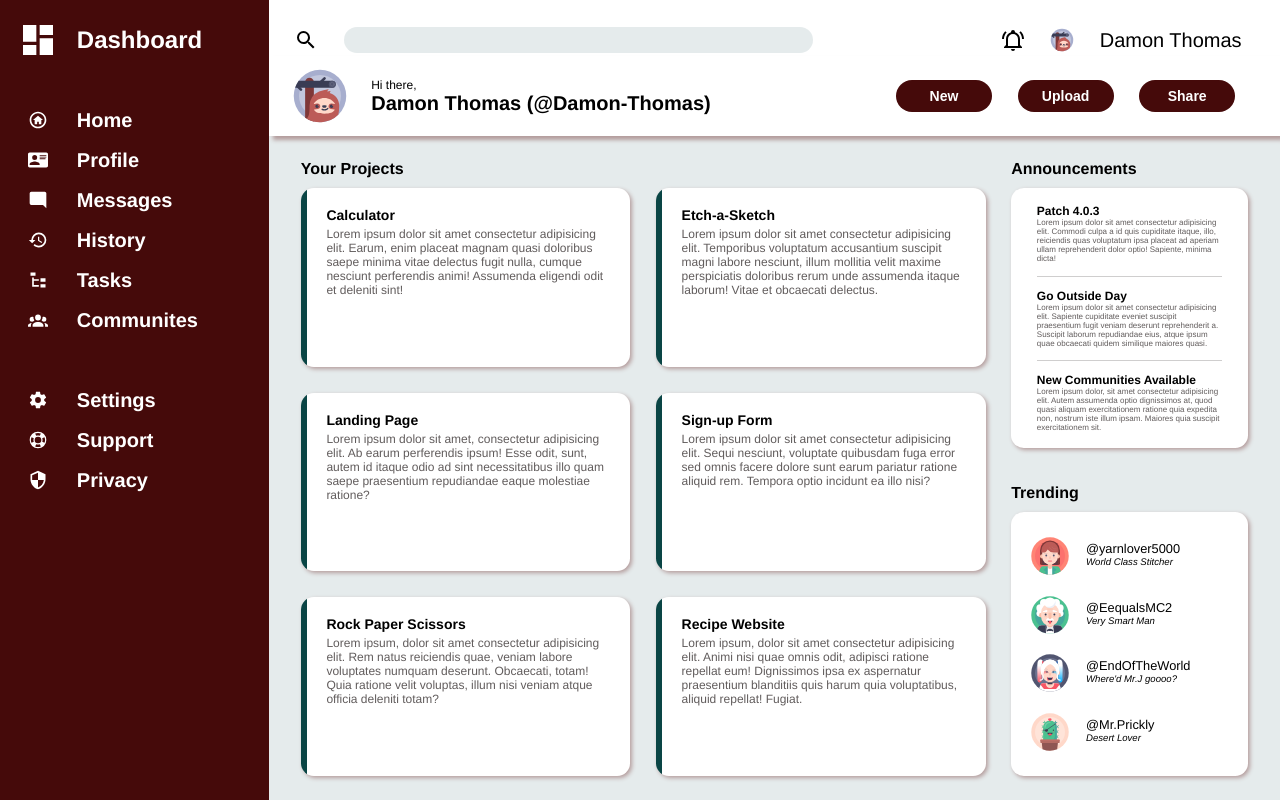
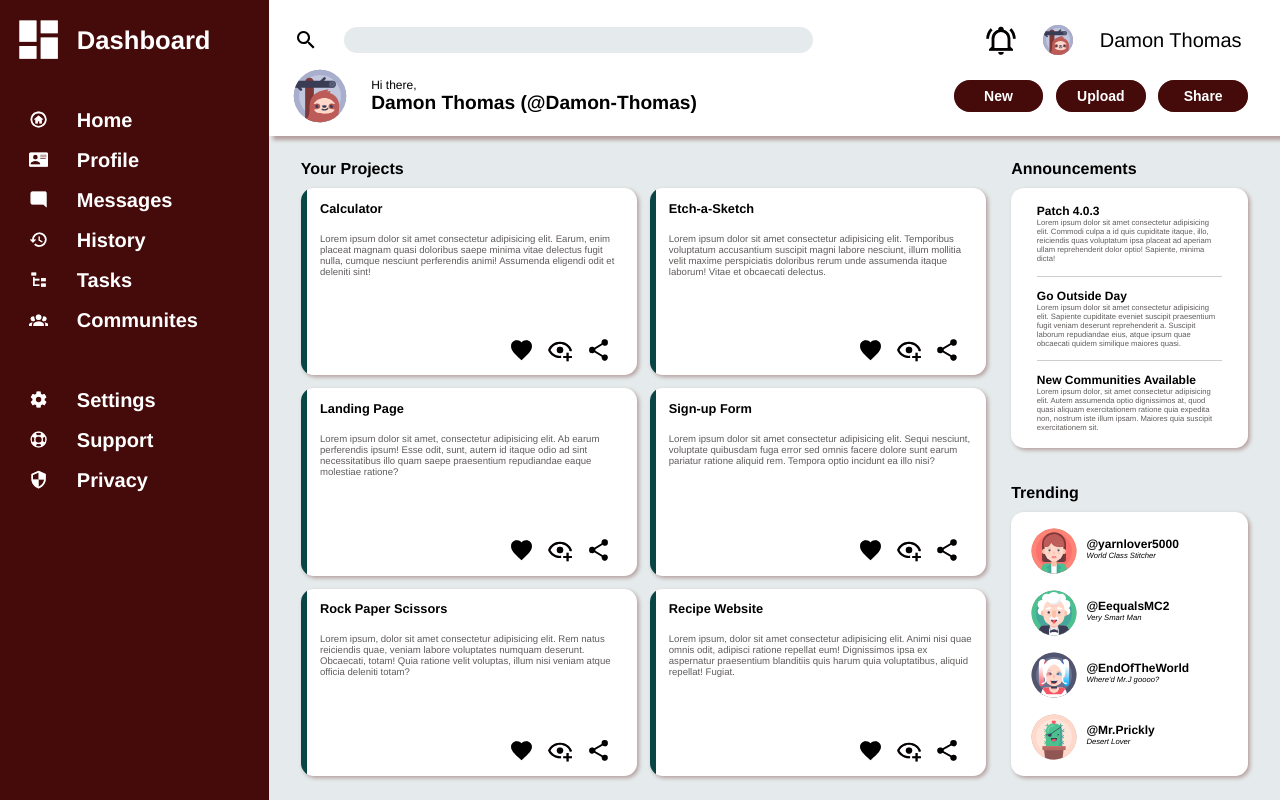
Before and after one commit to Damon-Thomas/Admin-Dashboard, a plain HTML site: page index.html in a window 1280 px wide. Drawn offline with Linux system fonts and the light colour scheme.

Commit message:
add card icons, more styling

```diff
--- a/index.html
+++ b/index.html
@@ -4,7 +4,7 @@
     <meta charset="UTF-8">
     <meta name="viewport" content="width=device-width, initial-scale=1.0">
     <link rel="stylesheet" href="styles.css"/>
-    <title>Document</title>
+    <title>Admin Dashboard</title>
 </head>
 <body>
     <div class="container">
@@ -87,22 +87,64 @@
                 <div class="card" id="card1">
                     <div class="accent"></div><div class="c-content">
                         <h3>Calculator</h3><p>Lorem ipsum dolor sit amet consectetur adipisicing elit. Earum, enim placeat magnam quasi doloribus saepe minima vitae delectus fugit nulla, cumque nesciunt perferendis animi! Assumenda eligendi odit et deleniti sint!</p>
-                    </div></div>
+                        <div></div>
+                        <div class="icons">
+                            <img src="images/share-variant.svg">
+                            <img src="images/eye-plus-outline.svg">
+                            <img src="images/heart.svg">
+                        </div>
+                    </div>
+                </div>
                 <div class="card" id="card2"><div class="accent"></div><div class="c-content">
                     <h3>Etch-a-Sketch</h3><p>Lorem ipsum dolor sit amet consectetur adipisicing elit. Temporibus voluptatum accusantium suscipit magni labore nesciunt, illum mollitia velit maxime perspiciatis doloribus rerum unde assumenda itaque laborum! Vitae et obcaecati delectus.</p>
-                </div></div>
+                    <div></div>
+                        <div class="icons">
+                            <img src="images/share-variant.svg">
+                            <img src="images/eye-plus-outline.svg">
+                            <img src="images/heart.svg">
+                        </div>
+                    </div>
+                </div>
                 <div class="card" id="card3"><div class="accent"></div><div class="c-content">
                     <h3>Landing Page</h3><p>Lorem ipsum dolor sit amet, consectetur adipisicing elit. Ab earum perferendis ipsum! Esse odit, sunt, autem id itaque odio ad sint necessitatibus illo quam saepe praesentium repudiandae eaque molestiae ratione?</p>
-                </div></div>
+                    <div></div>
+                        <div class="icons">
+                            <img src="images/share-variant.svg">
+                            <img src="images/eye-plus-outline.svg">
+                            <img src="images/heart.svg">
+                        </div>
+                    </div>
+                </div>
                 <div class="card" id="card4"><div class="accent"></div><div class="c-content">
                     <h3>Sign-up Form</h3><p>Lorem ipsum dolor sit amet consectetur adipisicing elit. Sequi nesciunt, voluptate quibusdam fuga error sed omnis facere dolore sunt earum pariatur ratione aliquid rem. Tempora optio incidunt ea illo nisi?</p>
-                </div></div>
+                    <div></div>
+                    <div class="icons">
+                        <img src="images/share-variant.svg">
+                        <img src="images/eye-plus-outline.svg">
+                        <img src="images/heart.svg">
+                    </div>
+                </div>
+            </div>
                 <div class="card" id="card5"><div class="accent"></div><div class="c-content">
                     <h3>Rock Paper Scissors</h3><p>Lorem ipsum, dolor sit amet consectetur adipisicing elit. Rem natus reiciendis quae, veniam labore voluptates numquam deserunt. Obcaecati, totam! Quia ratione velit voluptas, illum nisi veniam atque officia deleniti totam?</p>
-                </div></div>
+                    <div></div>
+                    <div class="icons">
+                        <img src="images/share-variant.svg">
+                        <img src="images/eye-plus-outline.svg">
+                        <img src="images/heart.svg">
+                    </div>
+                </div>
+            </div>
                 <div class="card" id="card6"><div class="accent"></div><div class="c-content">
                     <h3>Recipe Website</h3><p>Lorem ipsum, dolor sit amet consectetur adipisicing elit. Animi nisi quae omnis odit, adipisci ratione repellat eum! Dignissimos ipsa ex aspernatur praesentium blanditiis quis harum quia voluptatibus, aliquid repellat! Fugiat.</p>
-                </div></div>
+                    <div></div>
+                    <div class="icons">
+                        <img src="images/share-variant.svg">
+                        <img src="images/eye-plus-outline.svg">
+                        <img src="images/heart.svg">
+                    </div>
+                </div>
+            </div>
             </div>
             <div class="announcement-content">
                 <div class="announcement" id="a1"><h4>Patch 4.0.3</h4><p>Lorem ipsum dolor sit amet consectetur adipisicing elit. Commodi culpa a id quis cupiditate itaque, illo, reiciendis quas voluptatum ipsa placeat ad aperiam ullam reprehenderit dolor optio! Sapiente, minima dicta!</p></div>
--- a/styles.css
+++ b/styles.css
@@ -23,7 +23,6 @@ time, mark, audio, video {
 }
 
 :root {
-    /* --main-colour: rgb(21, 164, 230); */
     --main-colour: #450a0a;
     --white-colour: white;
     --tertiary-colour: rgba(222, 230, 231, 0.781);
@@ -31,7 +30,7 @@ time, mark, audio, video {
     --shadow-color: #b49d9d;
     --p-colour: #615c5c;
     --p-rgb-colour: 97, 92, 92
-    /* rgba(236, 160, 17, 0.822) */
+
 }
 
 .container {
@@ -86,9 +85,10 @@ time, mark, audio, video {
     align-items: center;
 }
 .header-nav > svg {
-    height: 3vh;
-    width: 3vh;
+    height: 2.5vw;
+    width: 2.5vw;
     color: #000;
+    z-index: 2;
 }
 
 #avatar-head {
@@ -117,20 +117,21 @@ time, mark, audio, video {
 }
 
 .side-bar-nav > svg {
-    height: 2.5vh;
-    width: 2.5vh;
+    height: 1.5vw;
+    width: 1.5vw;
     fill: var(--white-colour);
     justify-self: center;
 }
 
 #dashboard > svg {
-    height: 5vh;
-    width: 5vh;
+    height: 4vw;
+    width: 4vw;
 }
 
 #dashboard {
-    font-size: 3vh;
+    font-size: 2vw;
     font-weight: 900;
+    align-self: center;
 
 }
 
@@ -155,19 +156,21 @@ time, mark, audio, video {
 }
 
 .nav h2 {
-    font-size: 2.5vh;
+    font-size: 1.5vw;
     font-weight: 600;
 }
 .nav-buttons {
     display: flex;
-    gap: 2vw;
+    gap: 1vw;
+    justify-content: end;
+    padding-right: 2.5vw;
 
 
 }
 
 .nav-buttons > button {
     height: 4vh;
-    width: 7.5vw;
+    width: 7vw;
     border-radius: 7vh;
     background-color: var(--main-colour);
     font-size: 1.75vh;
@@ -198,18 +201,18 @@ time, mark, audio, video {
 .cards{
     grid-row: 2/5;
     display: grid;
-    grid-template-columns: 1fr 1fr;
-    gap: 2vw;
+    grid-template-columns: repeat(auto-fit, minmax(25vw, 1fr));
+    gap: 1vw;
 
 }
 
 .card p {
-    font-size: 1.5vh;
+    font-size: .75vw;
     color: var(--p-colour);
 }
 
 .card h3 {
-    font-size: 1.75vh;
+    font-size: 1vw;
     font-weight: 600;
     margin-bottom: .5vh;
 }
@@ -220,7 +223,31 @@ time, mark, audio, video {
     grid-template-columns: .5vw 1fr;
     border-radius: 1vw;
     overflow: hidden;
+}
 
+.icons {
+    display: flex;
+    flex-direction: row-reverse;
+    fill: #000;
+    justify-self: flex-end;
+    align-items: flex-end;
+    gap: 1vw;
+    padding-right: 1vw;
+
+}
+
+.icons > img {
+    height: 2vw;
+    width: 2vw;
+}
+
+img, svg, button {
+    filter: drop-shadow(0px 0px 0px  var(--shadow-color));
+    transition: drop-shadow 0.3s ease-in-out;
+}
+
+img:hover, svg:hover, button:hover {
+    filter: drop-shadow(0px 0px 5px  var(--shadow-color));
 }
 
 .card, .announcement-content, .trending-content {
@@ -229,14 +256,14 @@ time, mark, audio, video {
 }
 
 .card:hover, .announcement-content:hover, .trending-content:hover {
-    box-shadow: 6px 6px 10px  var(--shadow-color);
+    box-shadow: 6px 6px 15px  var(--shadow-color);
 
 }
 
-
-
 .c-content {
-    padding: 1.5vw;
+    padding: 1vw;
+    display: grid;
+    grid-template-rows: 4vh 1fr 2vh 5vh
 }
 
 .accent {
@@ -271,8 +298,9 @@ time, mark, audio, video {
 }
 
 .announcement p {
-    font-size: 1vh;
+    font-size: .6vw;
     color: var(--p-colour);
+    overflow: hidden;
 }
 
 .announcement h4 {
@@ -283,13 +311,9 @@ time, mark, audio, video {
 .trending-content {
     background-color: var(--white-colour);
     border-radius: 1vw;
-    box-shadow: 2px 2px 4px  var(--shadow-color);
     display: grid;
     grid-template-rows: 1fr 1fr 1fr 1fr;
-    row-gap: 1vh;
-    align-items: center;
-    /* justify-content: center; */
-    padding: 1.5vw;
+    padding: 1vh 1.5vw;
 }
 
 .user {
@@ -301,20 +325,20 @@ time, mark, audio, video {
 }
 
 .user > h5 {
-    font-size: 1vw;
-    font-weight: 500;
+    font-size: 1.5vh;
+    font-weight: 800;
     align-self: flex-end;
     margin: 0;
 }
 
 .user > p {
-    font-size: .75vw;
+    font-size: .6vw;
     font-style: italic;
     align-self: flex-start;
     font-weight: 0;
 }
 .user > img {
     grid-row: 1/3;
-    height: 5vh;
-    width: 5vh;
+    height: 6vh;
+    width: 6vh;
 }
```
Also changed, not shown: images/eye-plus-outline.svg (added), images/heart.svg (added), images/share-variant.svg (added).
